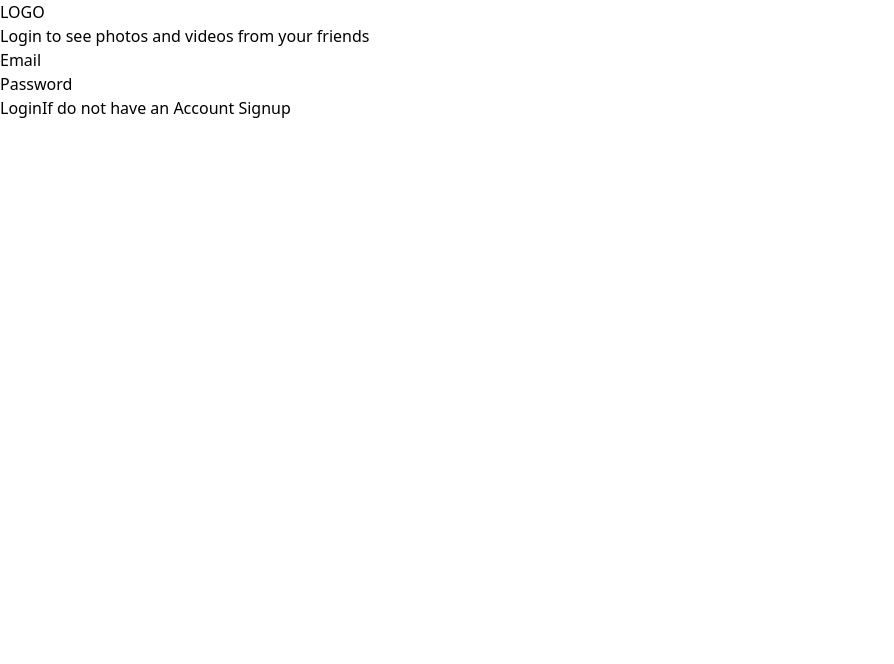
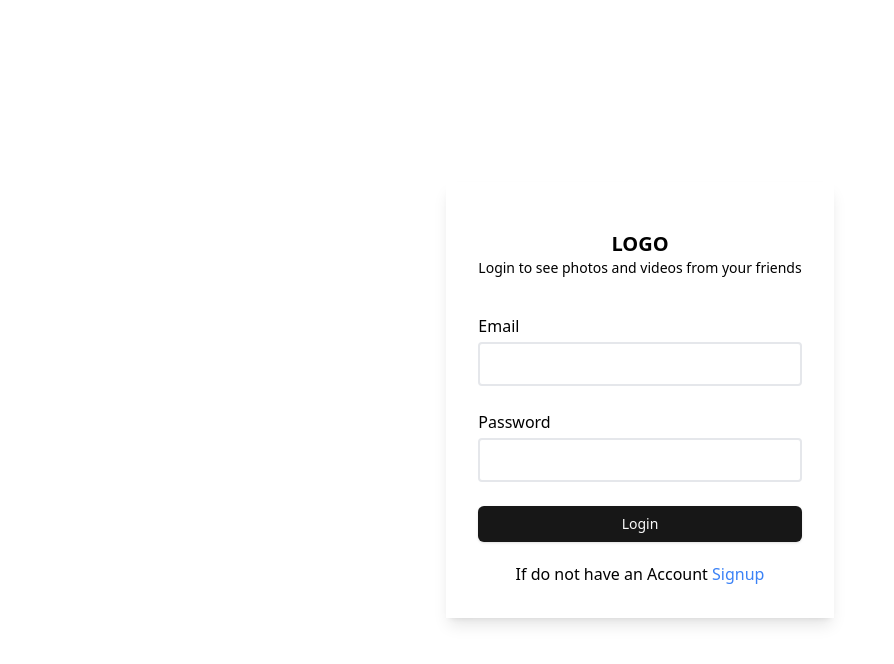
Before and after one commit to nikhill3141/Insta-Clone, a React (Vite) app in the folder FrontEnd/: page /login in a window 1280 px wide. Shown: the top 664 px of the page, without its empty margins (0-894 px from the left). Built offline with nearby package versions, Linux system fonts and the light colour scheme.

Commit message:
es model error with import in tailwind config file

```diff
--- a/FrontEnd/tailwind.config.js
+++ b/FrontEnd/tailwind.config.js
@@ -1,29 +1,16 @@
-// /** @type {import('tailwindcss').Config} */
-// export default {
-//     darkMode: ["class"],
-//     content: ["./index.html", "./src/**/*.{ts,tsx,js,jsx}"],
-//   theme: {
-//   	extend: {
-//   		borderRadius: {
-//   			lg: 'var(--radius)',
-//   			md: 'calc(var(--radius) - 2px)',
-//   			sm: 'calc(var(--radius) - 4px)'
-//   		},
-//   		colors: {}
-//   	}
-//   },
-//   plugins: [require("tailwindcss-animate")],
-// }
 /** @type {import('tailwindcss').Config} */
-export const darkMode = ["class"];
-export const content = [
-	'./pages/**/*.{js,jsx}',
-	'./components/**/*.{js,jsx}',
-	'./app/**/*.{js,jsx}',
-	'./src/**/*.{js,jsx}',
-];
-export const prefix = "";
-export const theme = {
+import tailwindcssAnimate from "tailwindcss-animate";
+
+export default {
+  darkMode: ["class"],
+  content: [
+    "./pages/**/*.{js,jsx}",
+    "./components/**/*.{js,jsx}",
+    "./app/**/*.{js,jsx}",
+    "./src/**/*.{js,jsx}",
+  ],
+  prefix: "",
+  theme: {
     container: {
       center: true,
       padding: "2rem",
@@ -47,5 +34,6 @@ export const theme = {
         "accordion-up": "accordion-up 0.2s ease-out",
       },
     },
+  },
+  plugins: [tailwindcssAnimate],
 };
-export const plugins = [require("tailwindcss-animate")];
```
Lines whose indentation alone changed are shown as unchanged.
